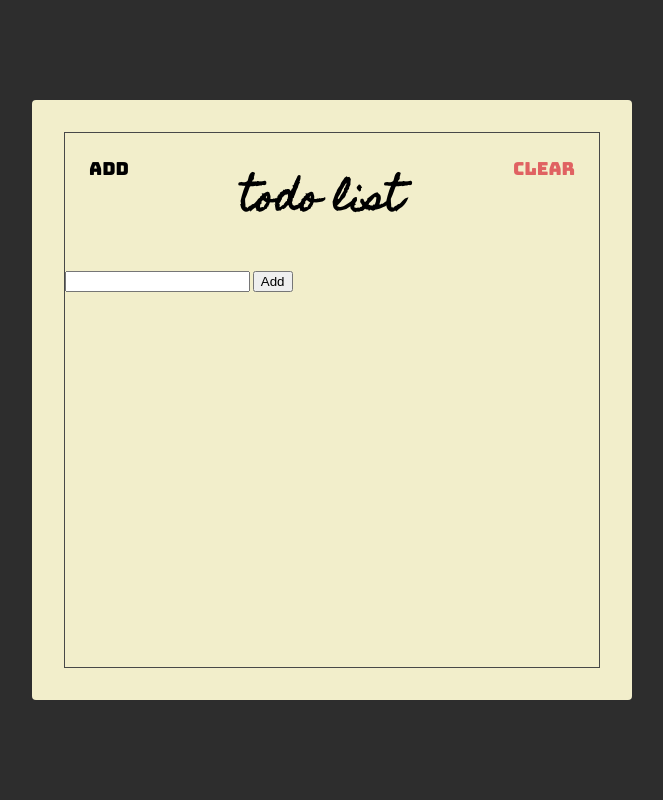
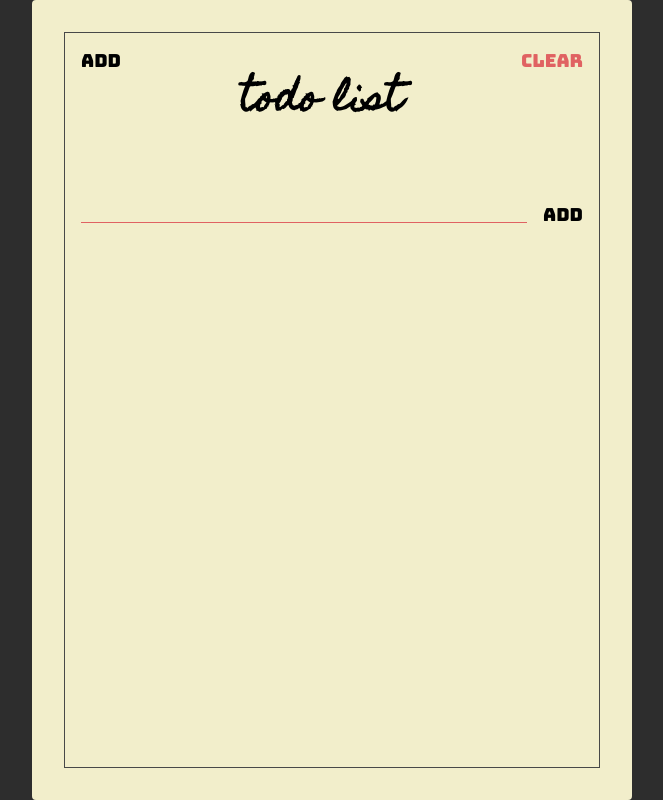
Before and after one commit to bannafi/react-course-starter, a website: page index.html in a window 1280 px wide. Shown: the whole page, without its empty margins (308-971 px from the left). Drawn offline with Linux system fonts and the light colour scheme.

Commit message:
Add todo form style

```diff
--- a/styles.css
+++ b/styles.css
@@ -34,7 +34,7 @@ html {
 
 .container {
   width: 600px;
-  height: 600px;
+  height: 800px;
   background-color: #f2eecb;
   border-radius: 4px;
 
@@ -67,8 +67,46 @@ html {
   font-size: 1.8rem;
   font-family: "bungee", sans-serif;
 
-  padding: 24px;
+  padding: 16px;
+  cursor: pointer;
   background: unset;
   border: unset;
   outline: unset;
 }
+
+.add {
+  padding: 16px;
+}
+
+.add-form {
+  display: flex;
+  align-items: flex-start;
+}
+
+.add-input {
+  background: unset;
+  border: unset;
+  padding: 0 64px;
+
+  flex: 1;
+
+  border-bottom: 1px solid var(--main-red-color);
+  outline: unset;
+
+  font-family: "homemade apple", sans-serif;
+  font-size: 16px;
+  text-transform: lowercase;
+}
+
+.add-btn {
+  font-size: 1.8rem;
+  font-family: "bungee", sans-serif;
+
+  padding: 16px;
+  padding-right: unset;
+  cursor: pointer;
+
+  background: unset;
+  border: unset;
+  outline: unset;
+}
```
